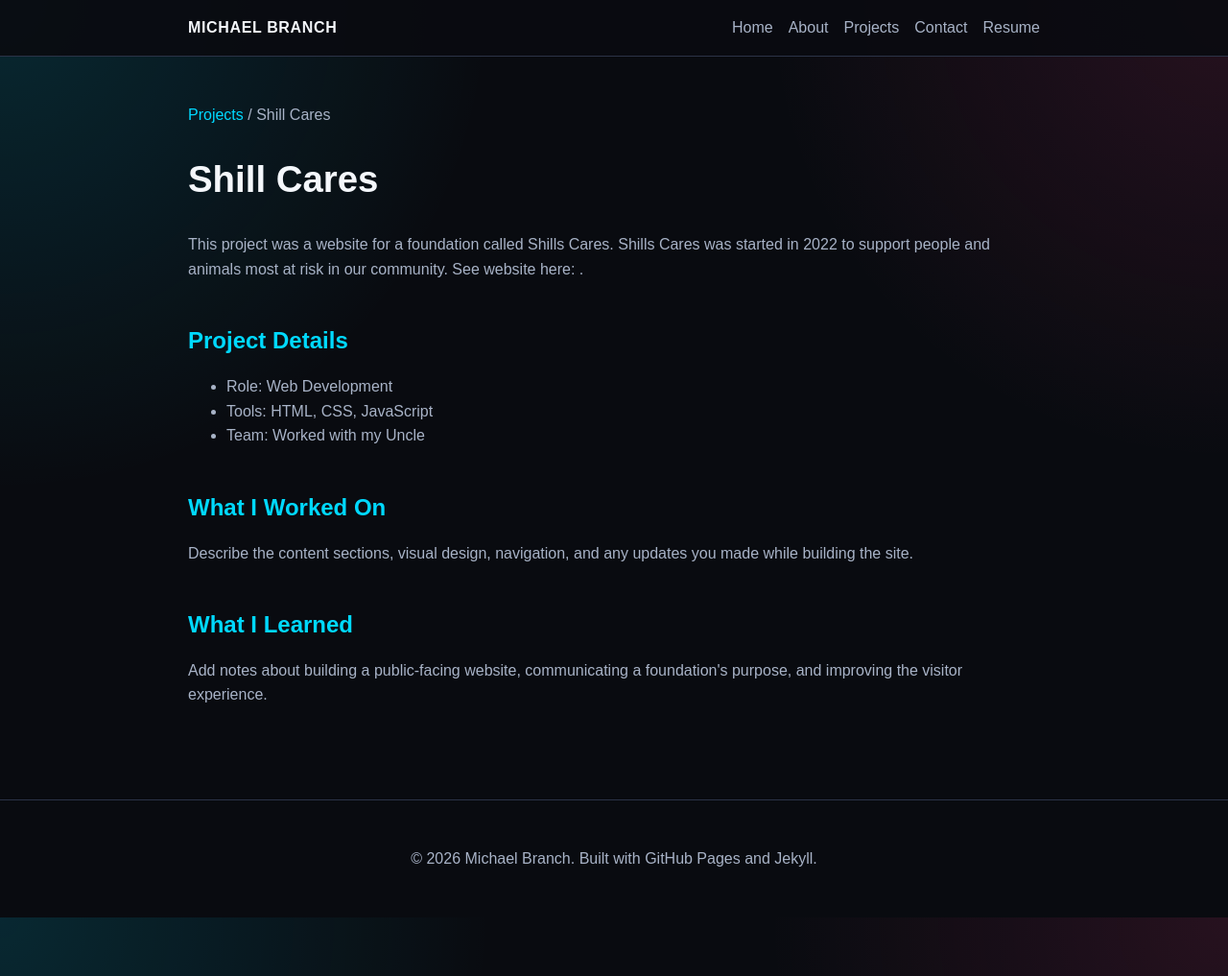
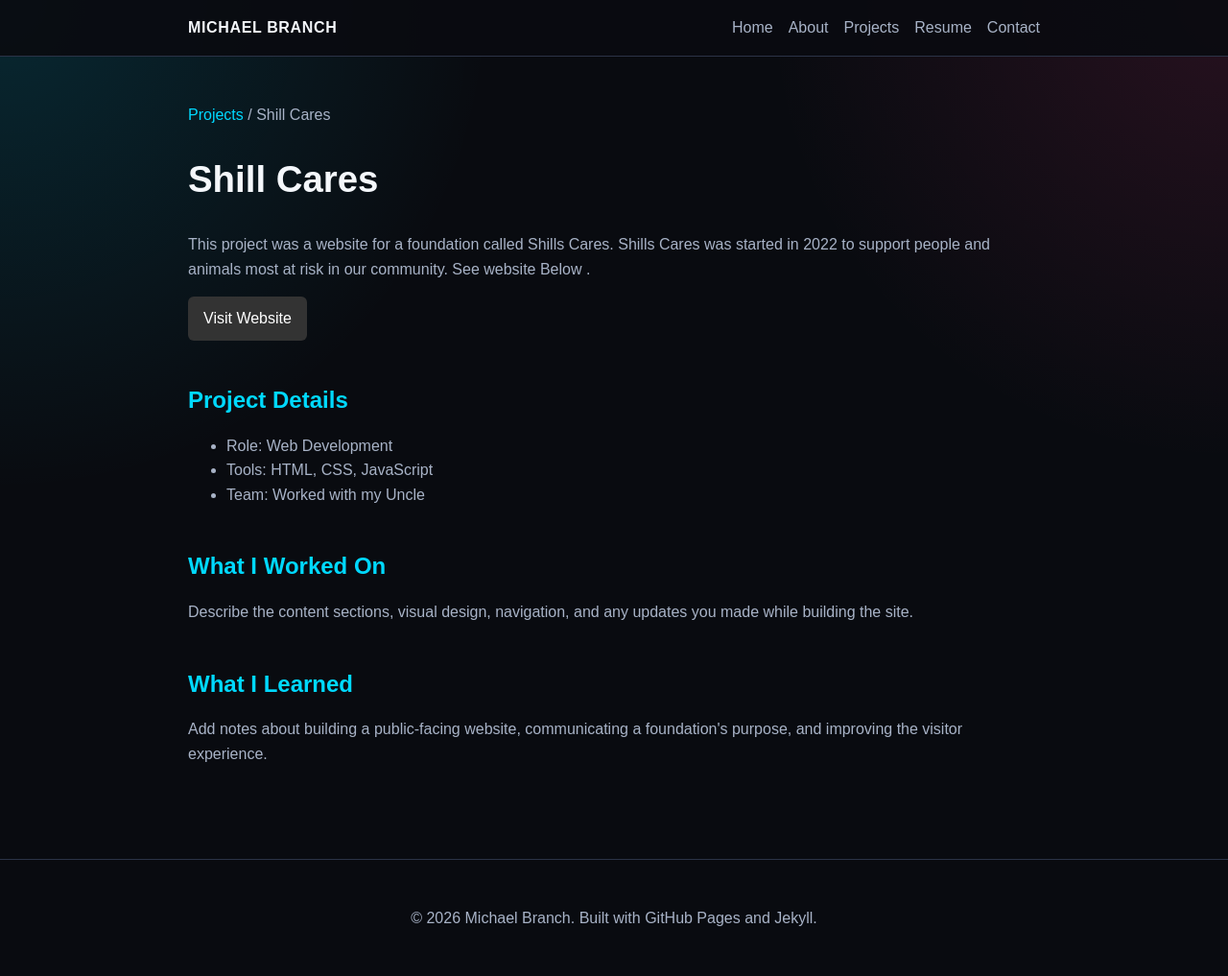
Before and after one commit to michaelbranch-code/Michaels_Portfolio, a Jekyll site: the page built from shill-cares.html, in a window 1280 px wide. Shown: the whole page at 96% size. Built offline with Jekyll 4.4.1, drawn with Linux system fonts in a browser that asks for light colours.

Commit message:
added links

```diff
--- a/_includes/nav.html
+++ b/_includes/nav.html
@@ -5,8 +5,8 @@
         <li><a href="{{ '/' | relative_url }}">Home</a></li>
         <li><a href="{{ '/about.html' | relative_url }}">About</a></li>
         <li><a href="{{ '/projects.html' | relative_url }}">Projects</a></li>
+        <li><a href="{{ '/resume.html' | relative_url }}">Resume</a></li>
         <li><a href="{{ '/contact.html' | relative_url }}">Contact</a></li>
-        <li><a href="{{ '/resume.html' | relative_url }}">Resume</a></li>
     </ul>
   </nav>
 </header>
--- a/shill-cares.html
+++ b/shill-cares.html
@@ -10,11 +10,28 @@
 
 <section>
     <h1>Shill Cares</h1>
-    <p>This project was a website for a foundation called Shills Cares.
-    Shills Cares was started in 2022 to support people and animals most at risk in our community.  See website here: .</p>
+    <p>
+        This project was a website for a foundation called Shills Cares.
+        Shills Cares was started in 2022 to support people and animals most at risk in our community.  See website Below .
+    </p>
 
     </a>
+    <a href="https://www.shillcares.org/about"
+       target="_blank"
+       rel="noopener noreferrer"
+       style="
+    display: inline-block;
+    padding: 10px 16px;
+    background-color: #333;
+    color: white;
+    text-decoration: none;
+    border-radius: 6px;
+  ">
+        Visit Website
+    </a>
 </section>
+
+
 
 <section>
   <h2>Project Details</h2>
```
Also changed, not shown: branch-acupuncture.html (+14 -2 lines).
